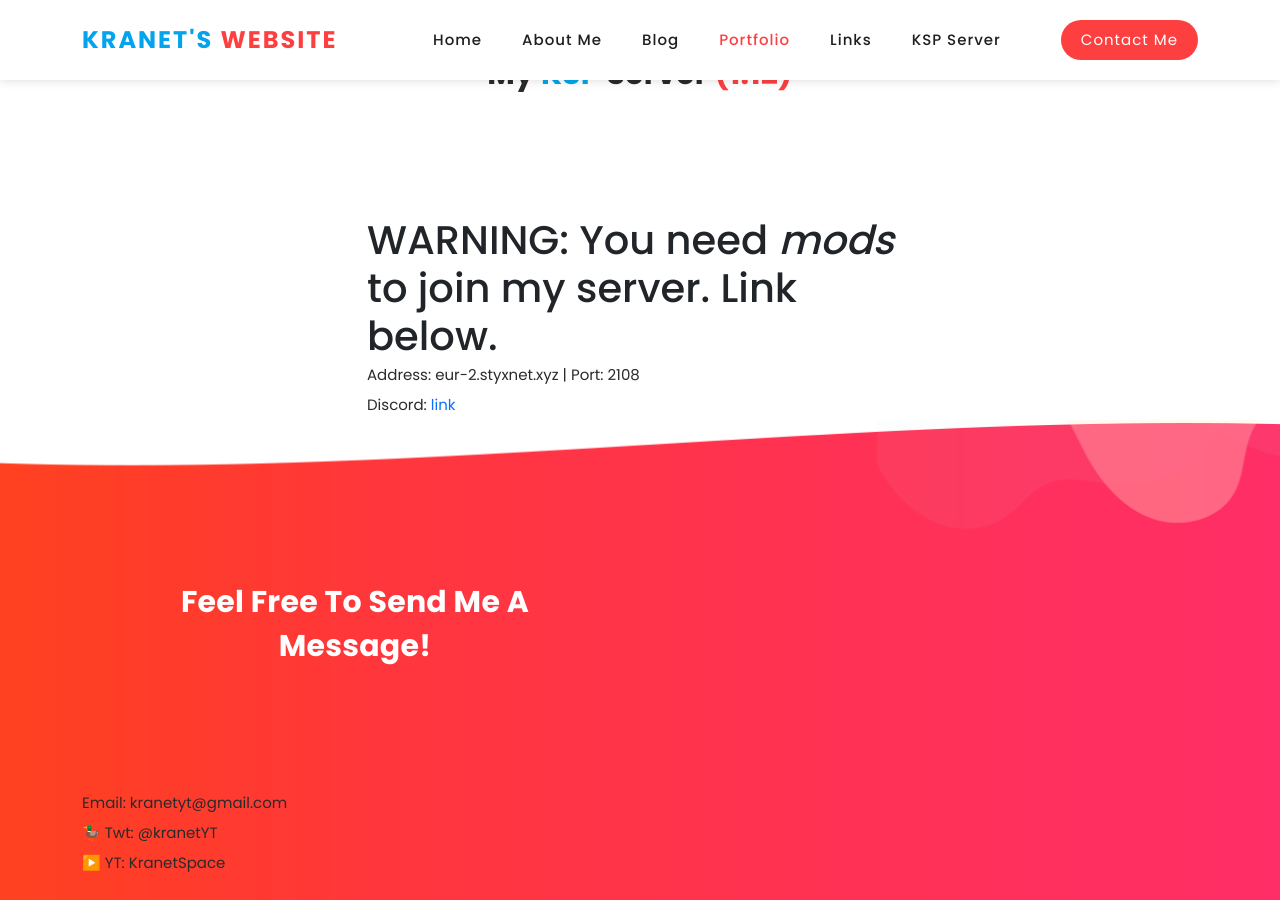
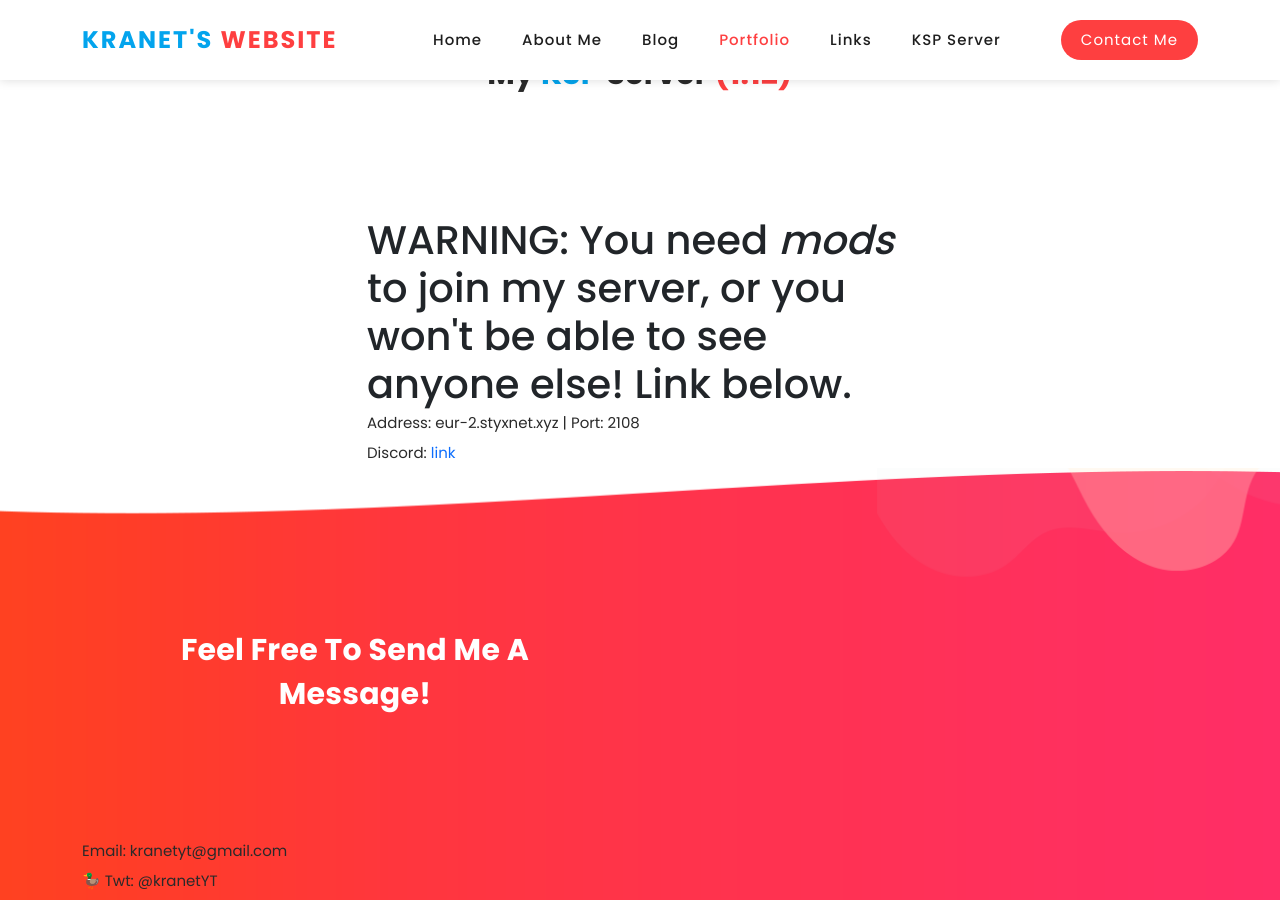
Before and after one commit to emlynlj/kranetmc.github.io, a Jekyll site: the page index.html, which Jekyll copies as it is, in a window 1280 px wide and 900 px high, scrolled down 2074 px. Built offline with Jekyll 4.4.1, drawn with Linux system fonts in a browser that asks for light colours.

Commit message:
Update index.html

```diff
--- a/index.html
+++ b/index.html
@@ -206,7 +206,7 @@
             <h2>My <em>KSP</em> Server <span>(1.12)</span></h2>
           </div>
           <div>
-              <h1>WARNING: You need <em>mods</em> to join my server. Link below.</h1>
+              <h1>WARNING: You need <em>mods</em> to join my server, or you won't be able to see anyone else! Link below.</h1>
               <p>Address: eur-2.styxnet.xyz | Port: 2108</p>
               <p>Discord: <a href="https://discord.gg/N6TywrAs5N">link</a> </p>
           </div>
```
